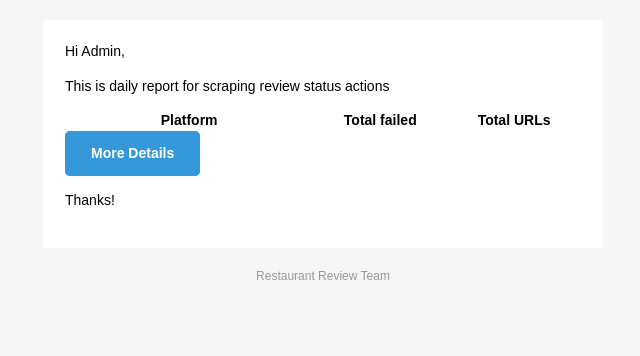
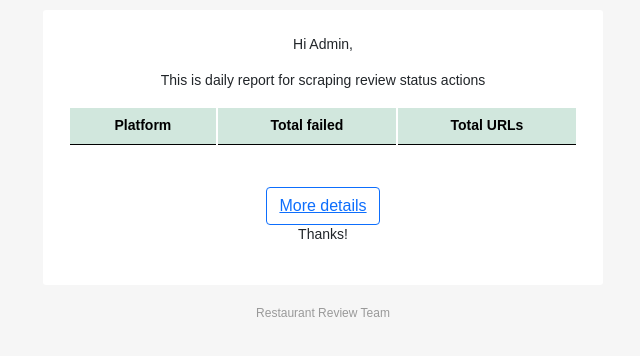
Before and after one commit to phongtran0715/restaurant_review, a Django app: template scrape_status/templates/scrape_status/scrape_status_report.html in a window 1280 px wide. Shown: the top 356 px of the page, without its empty margins (317-957 px from the left). Run offline with Django 3.2, Linux system fonts and the light colour scheme; the template is opened without the code that fills it, so the values that code supplies are empty; parts of the project's set-up code (start-up, migrations or seed data) failed here and were passed over.

Commit message:
Fix issue report scrape review status

```diff
--- a/scrape_status/templates/scrape_status/scrape_status_report.html
+++ b/scrape_status/templates/scrape_status/scrape_status_report.html
@@ -1,16 +1,12 @@
 <!doctype html>
 <html>
+
 <head>
     <meta name="viewport" content="width=device-width" />
     <meta http-equiv="Content-Type" content="text/html; charset=UTF-8" />
-	<title>Simple Transactional Email</title>
+    <title>Scrape Restaurant Review Report</title>
+    <link href="https://cdn.jsdelivr.net/npm/bootstrap@5.0.1/dist/css/bootstrap.min.css" rel="stylesheet" integrity="sha384-+0n0xVW2eSR5OomGNYDnhzAbDsOXxcvSN1TPprVMTNDbiYZCxYbOOl7+AMvyTG2x" crossorigin="anonymous">
     <style>
-	  img {
-		border: none;
-		-ms-interpolation-mode: bicubic;
-		max-width: 100%;
-	  }
-
         body {
 		background-color: #f6f6f6;
 		font-family: sans-serif;
@@ -32,6 +28,7 @@
 		  font-family: sans-serif;
 		  font-size: 14px;
 		  vertical-align: top;
+		  text-align: center;
 	  }
 
 	  /* -------------------------------------
@@ -41,16 +38,6 @@
 	  .body {
 		background-color: #f6f6f6;
 		width: 100%;
-	  }
-
-	  /* Set a max-width, and make it display as block so it will automatically stretch to that width, but will also shrink down on a phone or something */
-	  .container {
-		display: block;
-		margin: 0 auto !important;
-		/* makes it centered */
-		max-width: 580px;
-		padding: 10px;
-		width: 580px;
 	  }
 
 	  /* This should also be a block element, so that it will fill 100% of the .container */
@@ -96,256 +83,26 @@
 		  text-align: center;
 	  }
 
-	  /* -------------------------------------
-		  TYPOGRAPHY
-	  ------------------------------------- */
-	  h1,
-	  h2,
-	  h3,
-	  h4 {
-		color: #000000;
-		font-family: sans-serif;
-		font-weight: 400;
-		line-height: 1.4;
-		margin: 0;
-		margin-bottom: 30px;
-	  }
-
-	  h1 {
-		font-size: 35px;
-		font-weight: 300;
-		text-align: center;
-		text-transform: capitalize;
-	  }
-
-	  p,
-	  ul,
-	  ol {
-		font-family: sans-serif;
-		font-size: 14px;
-		font-weight: normal;
-		margin: 0;
-		margin-bottom: 15px;
-	  }
-		p li,
-		ul li,
-		ol li {
-		  list-style-position: inside;
-		  margin-left: 5px;
-	  }
-
-	  a {
-		color: #3498db;
-		text-decoration: underline;
-	  }
-
-	  /* -------------------------------------
-		  BUTTONS
-	  ------------------------------------- */
-	  .btn {
-		box-sizing: border-box;
-		width: 100%; }
-		.btn > tbody > tr > td {
-		  padding-bottom: 15px; }
-		.btn table {
-		  width: auto;
-	  }
-		.btn table td {
-		  background-color: #ffffff;
-		  border-radius: 5px;
-		  text-align: center;
-	  }
-		.btn a {
-		  background-color: #ffffff;
-		  border: solid 1px #3498db;
-		  border-radius: 5px;
-		  box-sizing: border-box;
-		  color: #3498db;
-		  cursor: pointer;
-		  display: inline-block;
-		  font-size: 14px;
-		  font-weight: bold;
-		  margin: 0;
-		  padding: 12px 25px;
-		  text-decoration: none;
-		  text-transform: capitalize;
-	  }
-
-	  .btn-primary table td {
-		background-color: #3498db;
-	  }
-
-	  .btn-primary a {
-		background-color: #3498db;
-		border-color: #3498db;
-		color: #ffffff;
-	  }
-
-	  /* -------------------------------------
-		  OTHER STYLES THAT MIGHT BE USEFUL
-	  ------------------------------------- */
-	  .last {
-		margin-bottom: 0;
-	  }
-
-	  .first {
-		margin-top: 0;
-	  }
-
-	  .align-center {
-		text-align: center;
-	  }
-
-	  .align-right {
-		text-align: right;
-	  }
-
-	  .align-left {
-		text-align: left;
-	  }
-
-	  .clear {
-		clear: both;
-	  }
-
-	  .mt0 {
-		margin-top: 0;
-	  }
-
-	  .mb0 {
-		margin-bottom: 0;
-	  }
-
-	  .preheader {
-		color: transparent;
-		display: none;
-		height: 0;
-		max-height: 0;
-		max-width: 0;
-		opacity: 0;
-		overflow: hidden;
-		mso-hide: all;
-		visibility: hidden;
-		width: 0;
-	  }
-
-	  .powered-by a {
-		text-decoration: none;
-	  }
-
-	  hr {
-		border: 0;
-		border-bottom: 1px solid #f6f6f6;
-		margin: 20px 0;
-	  }
-
-	  /* -------------------------------------
-		  RESPONSIVE AND MOBILE FRIENDLY STYLES
-	  ------------------------------------- */
-	  @media only screen and (max-width: 620px) {
-		table[class=body] h1 {
-		  font-size: 28px !important;
-		  margin-bottom: 10px !important;
-		}
-		table[class=body] p,
-		table[class=body] ul,
-		table[class=body] ol,
-		table[class=body] td,
-		table[class=body] span,
-		table[class=body] a {
-		  font-size: 16px !important;
-		}
-		table[class=body] .wrapper,
-		table[class=body] .article {
-		  padding: 10px !important;
-		}
-		table[class=body] .content {
-		  padding: 0 !important;
-		}
-		table[class=body] .container {
-		  padding: 0 !important;
-		  width: 100% !important;
-		}
-		table[class=body] .main {
-		  border-left-width: 0 !important;
-		  border-radius: 0 !important;
-		  border-right-width: 0 !important;
-		}
-		table[class=body] .btn table {
-		  width: 100% !important;
-		}
-		table[class=body] .btn a {
-		  width: 100% !important;
-		}
-		table[class=body] .img-responsive {
-		  height: auto !important;
-		  max-width: 100% !important;
-		  width: auto !important;
-		}
-	  }
-
-	  /* -------------------------------------
-		  PRESERVE THESE STYLES IN THE HEAD
-	  ------------------------------------- */
-	  @media all {
-		.ExternalClass {
-		  width: 100%;
-		}
-		.ExternalClass,
-		.ExternalClass p,
-		.ExternalClass span,
-		.ExternalClass font,
-		.ExternalClass td,
-		.ExternalClass div {
-		  line-height: 100%;
-		}
-		.apple-link a {
-		  color: inherit !important;
-		  font-family: inherit !important;
-		  font-size: inherit !important;
-		  font-weight: inherit !important;
-		  line-height: inherit !important;
-		  text-decoration: none !important;
-		}
-		#MessageViewBody a {
-		  color: inherit;
-		  text-decoration: none;
-		  font-size: inherit;
-		  font-family: inherit;
-		  font-weight: inherit;
-		  line-height: inherit;
-		}
-		.btn-primary table td:hover {
-		  background-color: #34495e !important;
-		}
-		.btn-primary a:hover {
-		  background-color: #34495e !important;
-		  border-color: #34495e !important;
-		}
-	  }
-
 	</style>
 </head>
+
 <body class="">
-	<span class="preheader">This is preheader text. Some clients will show this text as a preview.</span>
     <table role="presentation" border="0" cellpadding="0" cellspacing="0" class="body">
         <tr>
             <td>&nbsp;</td>
             <td class="container">
                 <div class="content">
-
                     <!-- START CENTERED WHITE CONTAINER -->
                     <table role="presentation" class="main">
-
                         <!-- START MAIN CONTENT AREA -->
                         <tr>
                             <td class="wrapper">
-				  <table role="presentation" border="0" cellpadding="0" cellspacing="0">
+                                <table role="presentation">
                                     <tr>
                                         <td>
                                             <p>Hi Admin,</p>
                                             <p>This is daily report for scraping review status actions</p>
-						<table role="presentation" border="0" cellpadding="0" cellspacing="0" class="btn btn-primary">
+                                            <table role="presentation" class="table table-success table-striped">
                                                 <thead>
                                                     <tr>
                                                         <th>Platform</th>
@@ -361,30 +118,22 @@
                                                         <th>{{it.url_count}}</th>
                                                     </tr>
                                                     {% endfor %}
-							<tr>
-							  <td align="left">
-								<table role="presentation" border="0" cellpadding="0" cellspacing="0">
-								  <tbody>
-									<tr>
-									  <td> <a href="http://54.252.173.242:8001/dashboard/5" target="_blank">More details</a> </td>
-									</tr>
                                                 </tbody>
                                             </table>
-							  </td>
-							</tr>
-						  </tbody>
-						</table>
+                                            <div class="pt-4">
+                                                <button type="button" class="btn btn-outline-primary">
+                                                    <a href="http://54.252.173.242:8001/dashboard/5" target="_blank">More details</a>
+                                                </button>
+                                            </div>
                                             <p>Thanks!</p>
                                         </td>
                                     </tr>
                                 </table>
                             </td>
                         </tr>
-
                         <!-- END MAIN CONTENT AREA -->
                     </table>
                     <!-- END CENTERED WHITE CONTAINER -->
-
                     <!-- START FOOTER -->
                     <div class="footer">
                         <table role="presentation" border="0" cellpadding="0" cellspacing="0">
@@ -396,11 +145,12 @@
                         </table>
                     </div>
                     <!-- END FOOTER -->
-
                 </div>
             </td>
             <td>&nbsp;</td>
         </tr>
     </table>
+    <script src="https://cdn.jsdelivr.net/npm/bootstrap@5.0.1/dist/js/bootstrap.bundle.min.js" integrity="sha384-gtEjrD/SeCtmISkJkNUaaKMoLD0//ElJ19smozuHV6z3Iehds+3Ulb9Bn9Plx0x4" crossorigin="anonymous"></script>
 </body>
+
 </html>
```
Also changed, not shown: scrape_status/cron.py (+6 -9 lines). Lines whose indentation alone changed are shown as unchanged.
